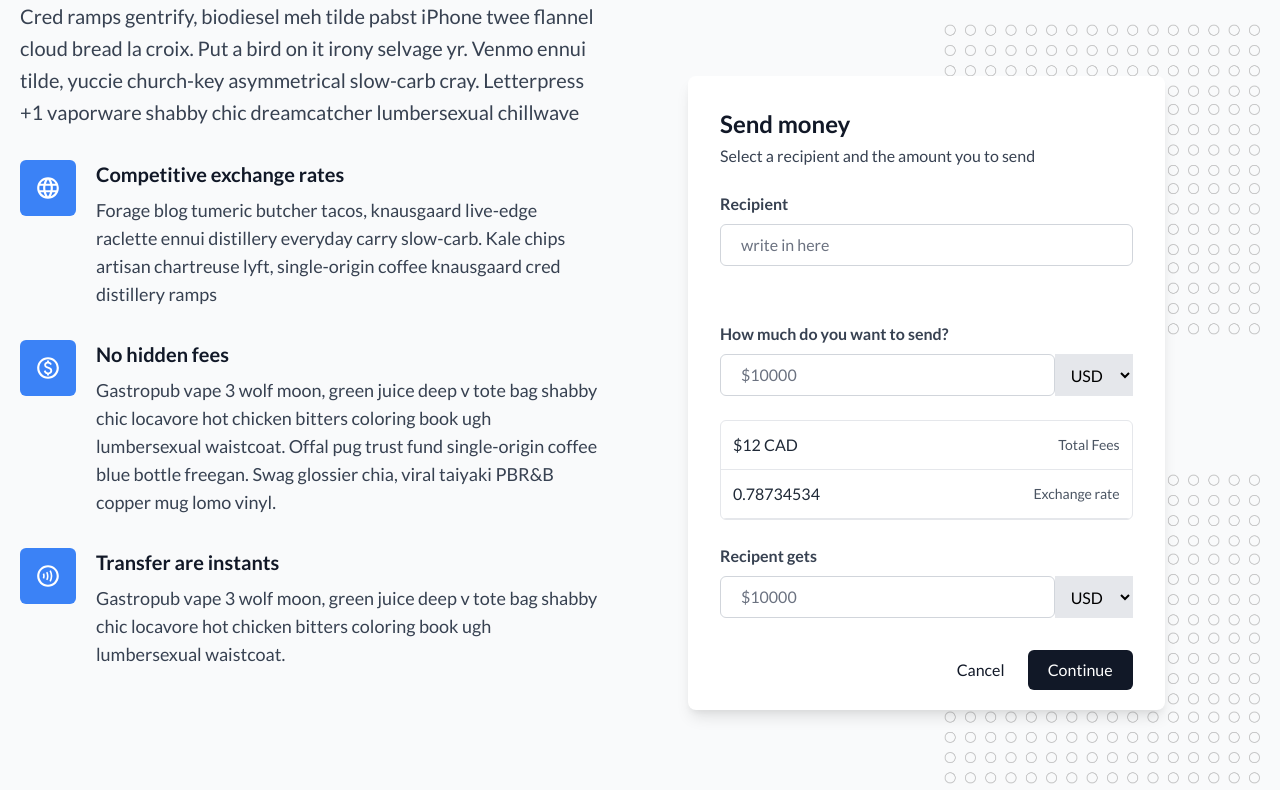
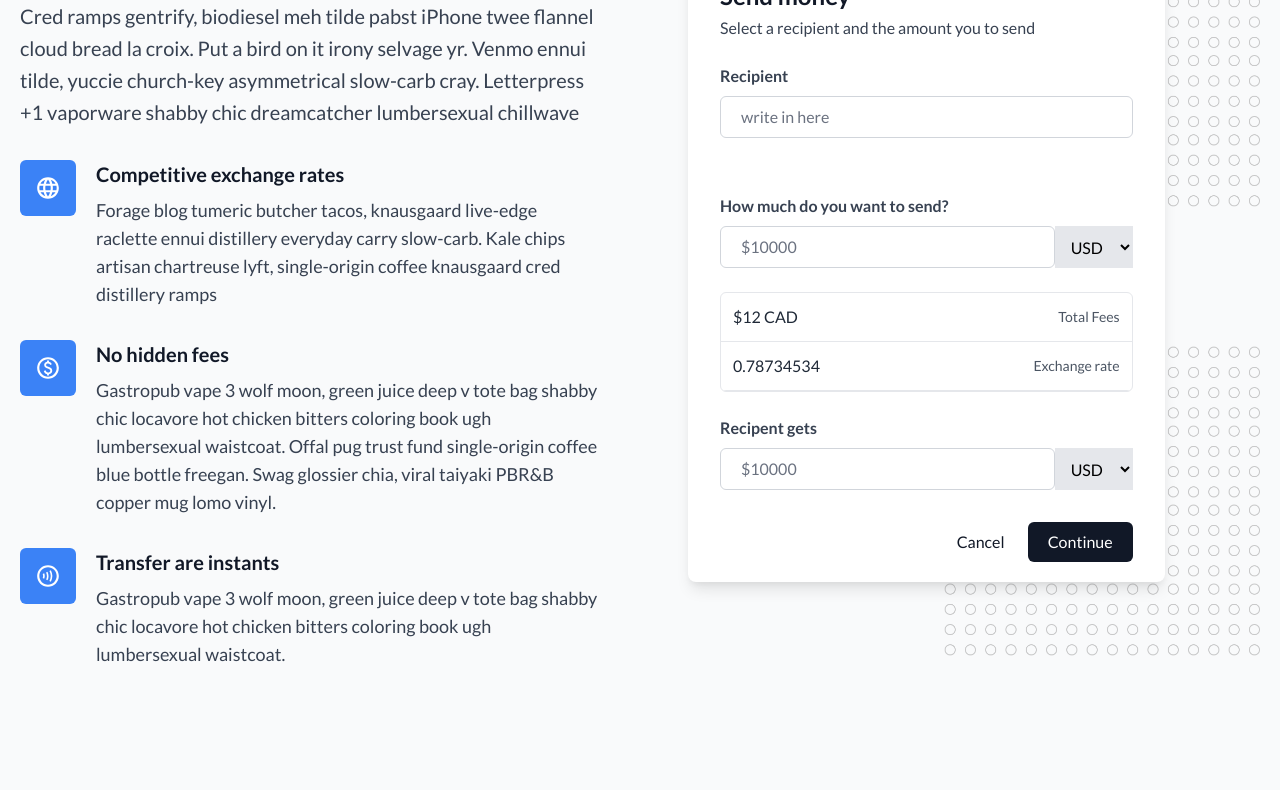
Before and after one commit to ardhichoiruddin/tailwind-component, a plain HTML site: page free tailwind ui/feature sections/feature-section-1/index.html in a window 1280 px wide. Shown: the part 396-1186 px from the top of the page. Drawn offline with nearby package versions, Linux system fonts and the light colour scheme.

Commit message:
update feature section 1

```diff
--- a/free tailwind ui/feature sections/feature-section-1/index.html
+++ b/free tailwind ui/feature sections/feature-section-1/index.html
@@ -88,7 +88,7 @@
                         </div>
                    </div>
                 </div>
-                <div class="w-full lg:w-3/6 lg:pl-12 mt-32 pb-24">
+                <div class="w-full lg:w-3/6 lg:pl-12 mt-32 lg:mt-0 pb-24">
                     <div class="relative w-full">
                         <div class="absolute z-10 right-0 top-0 -mt-14">
                             <img class="w-80 opacity-50" src="../images/sidebar-1-images-bg.png" alt="bg"/>
```
Also changed, not shown: free tailwind ui/feature sections/images/feature-section-1.png.
